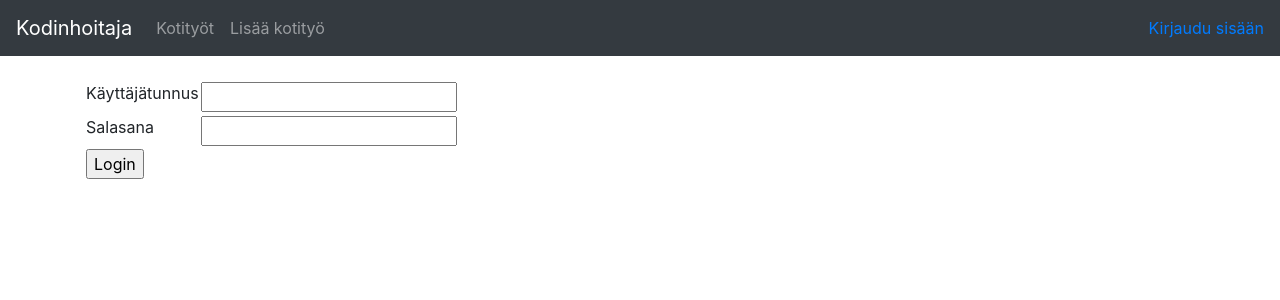
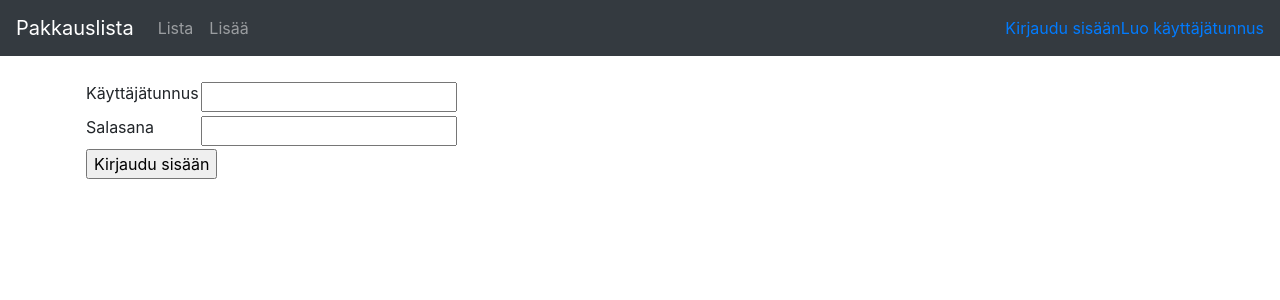
Before and after one commit to Hannav/Kodinhoitaja, a Flask app: page /auth/login in a window 1280 px wide. Shown: the top 300 px of the page. Run offline with Flask 2, Linux system fonts and the light colour scheme; some libraries are stand-ins or nearby versions.

Commit message:
update tietokantakaavio, add OperationForm, Kodinhoitaja -> Pakkauslista

```diff
--- a/application/templates/auth/loginform.html
+++ b/application/templates/auth/loginform.html
@@ -22,7 +22,7 @@
     </tr>
     <tr>
       <td colspan="2">
-	<input type="submit" value="Login"/>
+	<input type="submit" value="Kirjaudu sisään"/>
       </td>
     </tr>
 </form>
--- a/application/templates/layout.html
+++ b/application/templates/layout.html
@@ -2,31 +2,33 @@
   <html>
     <head>
       <meta charset="utf-8">
-      <title>Kodinhoitaja</title>
+      <title>Pakkauslista</title>
       <link rel="stylesheet" href="https://maxcdn.bootstrapcdn.com/bootstrap/4.0.0/css/bootstrap.min.css" integrity="sha384-Gn5384xqQ1aoWXA+058RXPxPg6fy4IWvTNh0E263XmFcJlSAwiGgFAW/dAiS6JXm" crossorigin="anonymous">
     </head>
 
     <body>
 
       <nav class="navbar navbar-expand-md navbar-dark bg-dark mb-4">
-	<a class="navbar-brand" href="#">Kodinhoitaja</a>
+	<a class="navbar-brand" href="#">Pakkauslista</a>
 	<button class="navbar-toggler" type="button" data-toggle="collapse" data-target="#navbarCollapse" aria-controls="navbarCollapse" aria-expanded="false" aria-label="Toggle navigation">
           <span class="navbar-toggler-icon"></span>
 	</button>
 	<div class="collapse navbar-collapse" id="navbarCollapse">
           <ul class="navbar-nav mr-auto">
             <li class="nav-item">
-              <a class="nav-link" href="{{ url_for('tasks_index') }} ">Kotityöt</a>
+              <a class="nav-link" href="{{ url_for('tasks_index') }} ">Lista</a>
             </li>
             <li class="nav-item">
-              <a class="nav-link" href="{{ url_for('tasks_form') }} ">Lisää kotityö</a>
+              <a class="nav-link" href="{{ url_for('tasks_form') }} ">Lisää</a>
             </li>
           </ul>
           <div class="form-inline mt-2 mt-md-0">
 	    {% if current_user.is_authenticated %}
 	    <a href="{{ url_for('auth_logout') }}">Hei {{ current_user.name }} - Kirjaudu ulos</a>
 	    {% else %}
-	    <a href="{{ url_for('auth_login') }}">Kirjaudu sisään</a>
+      <a href="{{ url_for('auth_login') }}">Kirjaudu sisään</a>
+      <br>
+      <a href="{{ url_for('auth_create') }}">Luo käyttäjätunnus</a>
 	    {% endif %}
           </div>
 	</div>
--- a/application/templates/tasks/new.html
+++ b/application/templates/tasks/modify.html
@@ -1,7 +1,7 @@
 {% extends "layout.html" %}
 
 {% block body %}
-<form method="POST" action="{{ url_for('tasks_create') }}">
+<form method="POST" action="{{ url_for('tasks_modify') }}">
   <table>
     <tr>
   <td>
@@ -30,7 +30,7 @@
     </tr>
     <tr>
   <td colspan="3">
-    <input type="submit" value="Lisää tehtävä"/>
+    <input type="submit" value="Muuta nimi"/>
   </td>
     </tr>
 </form>
--- a/application/views.py
+++ b/application/views.py
@@ -1,7 +1,9 @@
 from flask import render_template
 from application import app
 from application.auth.models import User
+from flask_login import login_required, current_user
 
 @app.route('/')
+@login_required
 def index():
     return render_template("index.html", needs_tasks=User.find_users_with_no_tasks())
```
Also changed, not shown: application/auth/views.py (+0 -10 lines), application/tasks/forms.py (+9 -3 lines), application/tasks/models.py (+17 -0 lines), application/tasks/views.py (+32 -13 lines), application/templates/tasks/list.html (+7 -4 lines), documentation/tietokantakaavio.png.
